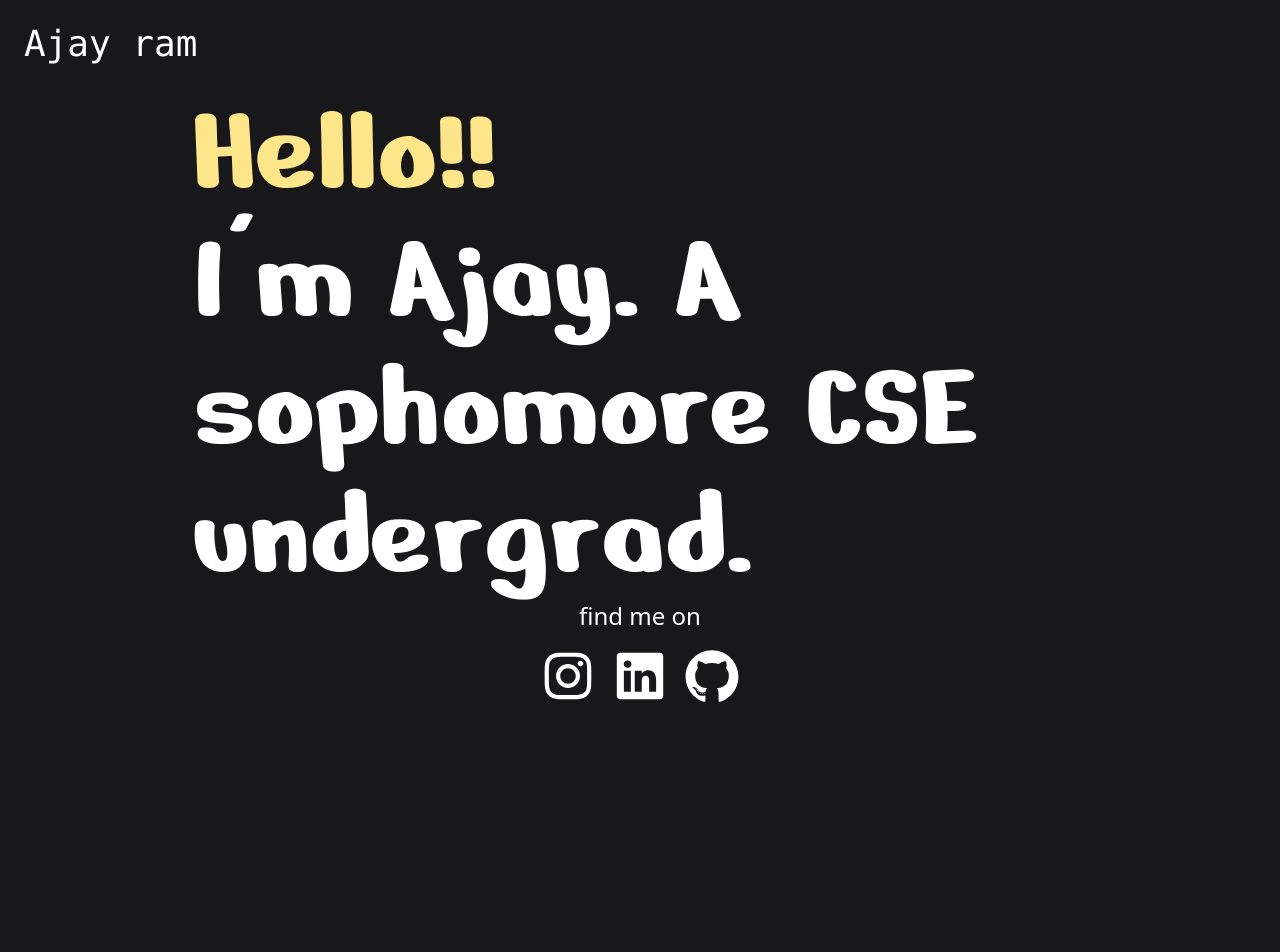
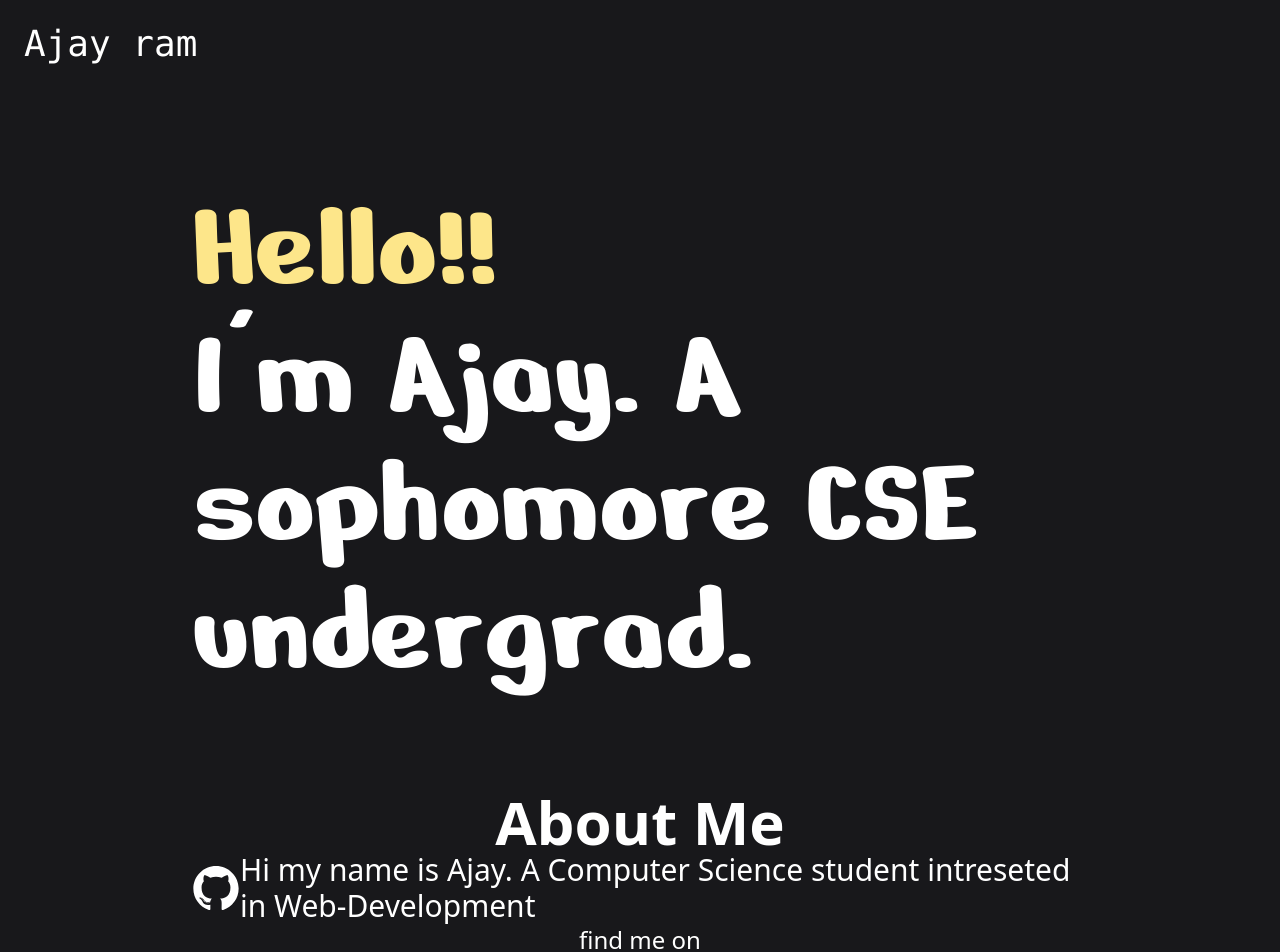
Before and after one commit to CampVamp/Portfolio, a React (Vite) app: page / in a window 1280 px wide. Shown: the top 952 px of the page. Before the commit the page ends 800 px from the top, so only its background shows below. Built offline with nearby package versions, Linux system fonts and the light colour scheme.

Commit message:
:construction:Create Flex-Layout of About me

```diff
--- a/src/App.tsx
+++ b/src/App.tsx
@@ -1,13 +1,15 @@
 import Navbar from "./components/navbar";
 import Hero from "./components/hero";
 import Footer from "./components/footer";
+import About from "./components/about";
 
 function App() {
   return (
     <div className="App">
       <Navbar name="Ajay ram" />
-      <div className="flex flex-row px-48 mt-4  0">
+      <div className="flex flex-col px-48">
         <Hero />
+        <About />
       </div>
       <Footer />
     </div>
--- a/src/components/about.tsx
+++ b/src/components/about.tsx
@@ -1,7 +1,16 @@
 const about = () => {
   return (
-    <div>
-      <></>
+    <div className="mt-24 flex flex-col items-center">
+      <p className="text-6xl font-bold">About Me</p>
+      <div className="flex">
+        <img src="../public/github.svg" alt="" className="w-12" />
+        <div>
+          <p className="text-3xl">
+            Hi my name is Ajay. A Computer Science student intreseted in
+            Web-Development
+          </p>
+        </div>
+      </div>
     </div>
   );
 };
--- a/src/components/hero.tsx
+++ b/src/components/hero.tsx
@@ -1,6 +1,6 @@
 const hero = () => {
   return (
-    <div className="w-full text-black">
+    <div className="w-full text-black mt-24">
       <div>
         <p className="font-nerko text-9xl text-amber-200">Hello!!</p>
         <p className="font-nerko text-9xl text-white">
```
